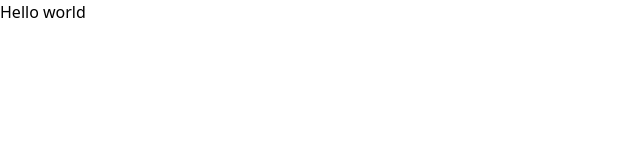
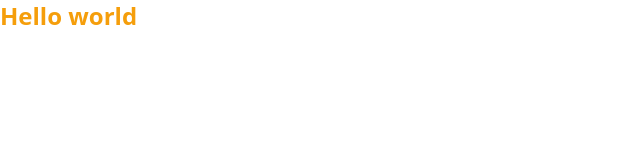
Before and after one commit to onepunch-tk/imweb-components, a website: page public/index.html in a window 1280 px wide. Shown: the whole page, without its empty margins (0-640 px from the left). Drawn offline with nearby package versions, Linux system fonts and the light colour scheme.

Commit message:
first init

```diff
--- a/public/index.html
+++ b/public/index.html
@@ -6,6 +6,6 @@
     <script src="https://cdn.tailwindcss.com"></script>
   </head>
   <body>
-    <span>Hello world</span>
+    <span class="text-2xl text-amber-500 font-bold">Hello world</span>
   </body>
 </html>
```
Also changed, not shown: public/utils/util.js (+7 -7 lines).
